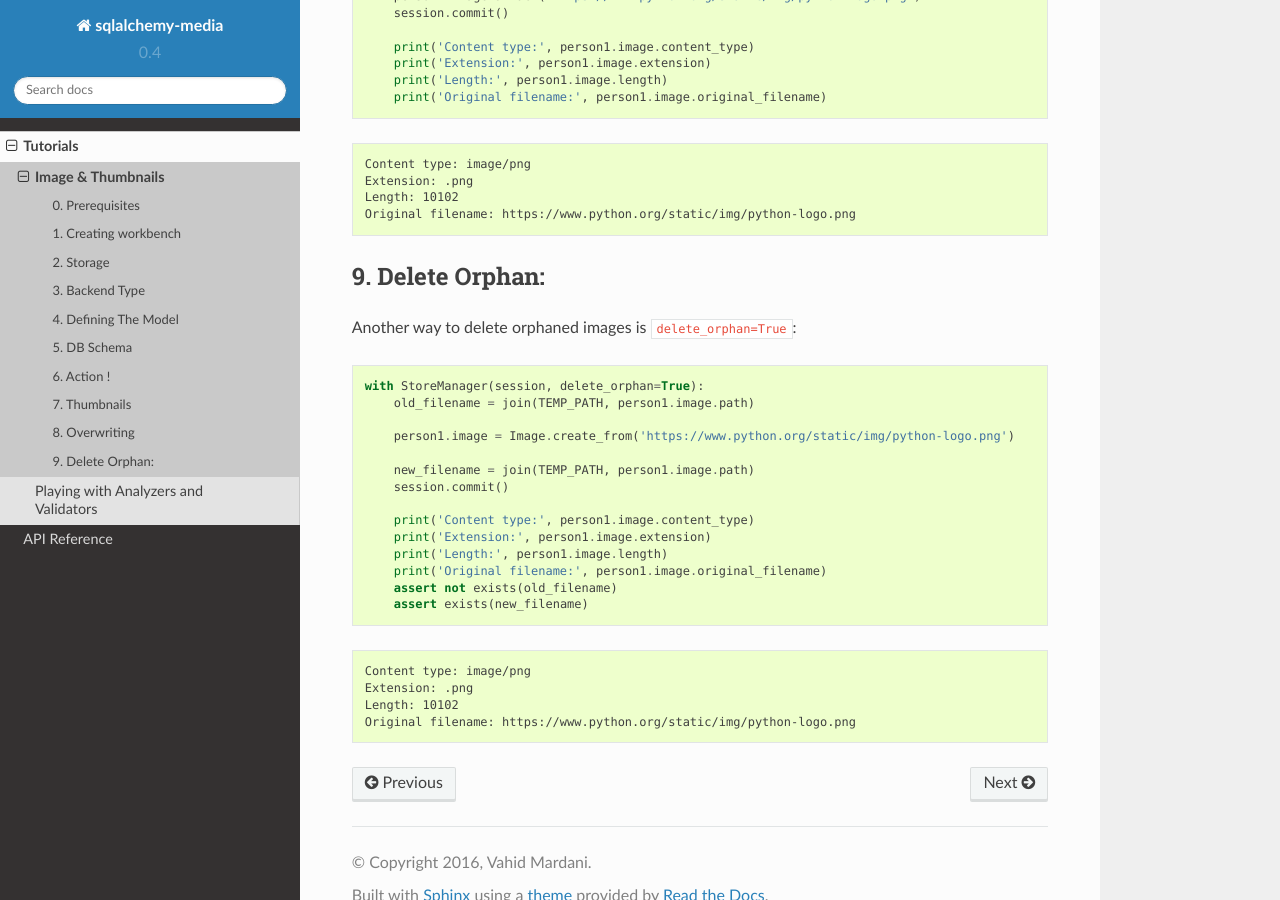
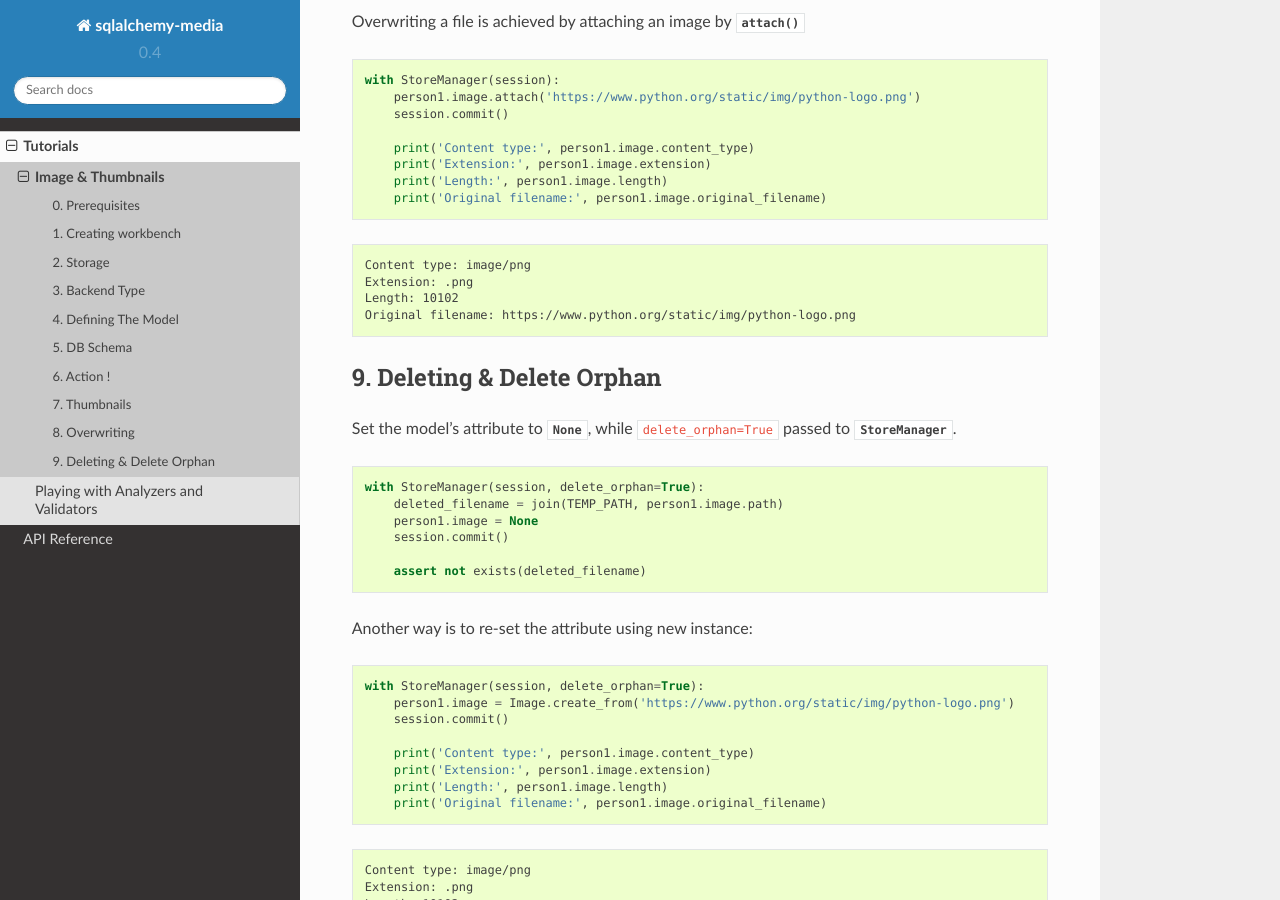
Before and after one commit to pylover/sqlalchemy-media, a Sphinx documentation site: the page built from sphinx/tutorials/image.rst, in a window 1280 px wide and 900 px high, scrolled down 3517 px. Built offline with Sphinx 7.4.7 and the Read the Docs theme 2.0.0, drawn with Linux system fonts in a browser that asks for light colours; some of the changed text lies outside the part shown.

Commit message:
Improving documents

```diff
--- a/sphinx/tutorials/image.rst
+++ b/sphinx/tutorials/image.rst
@@ -157,6 +157,8 @@ The thumbnail height is:
     9
 
 
+.. note:: If your delete an image using instructions bellow, all thumbnails will be deleted also.
+
 ..  warning:: Remember to commit the sqlalchemy's ``session`` after thumbnail generation to store the info, it's also
               can rollbacks the operation if transaction failed.
 
@@ -202,27 +204,35 @@ Overwriting a file is achieved by attaching an image by :meth:`.attach`
     Length: 10102
     Original filename: https://www.python.org/static/img/python-logo.png
 
-9. Delete Orphan:
------------------
 
-Another way to delete orphaned images is ``delete_orphan=True``:
+9. Deleting & Delete Orphan
+---------------------------
+
+Set the model's attribute to :data:`.None`, while ``delete_orphan=True`` passed to :class:`.StoreManager`.
 
 ..  testcode:: quickstart
 
     with StoreManager(session, delete_orphan=True):
-        old_filename = join(TEMP_PATH, person1.image.path)
+        deleted_filename = join(TEMP_PATH, person1.image.path)
+        person1.image = None
+        session.commit()
 
+        assert not exists(deleted_filename)
+
+
+Another way is to re-set the attribute using new instance:
+
+..  testcode:: quickstart
+
+    with StoreManager(session, delete_orphan=True):
         person1.image = Image.create_from('https://www.python.org/static/img/python-logo.png')
-
-        new_filename = join(TEMP_PATH, person1.image.path)
         session.commit()
 
         print('Content type:', person1.image.content_type)
         print('Extension:', person1.image.extension)
         print('Length:', person1.image.length)
         print('Original filename:', person1.image.original_filename)
-        assert not exists(old_filename)
-        assert exists(new_filename)
+
 
 ..  testoutput:: quickstart
 
```
